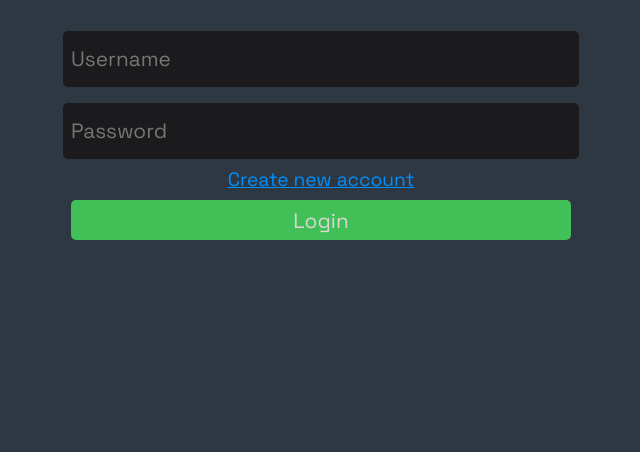
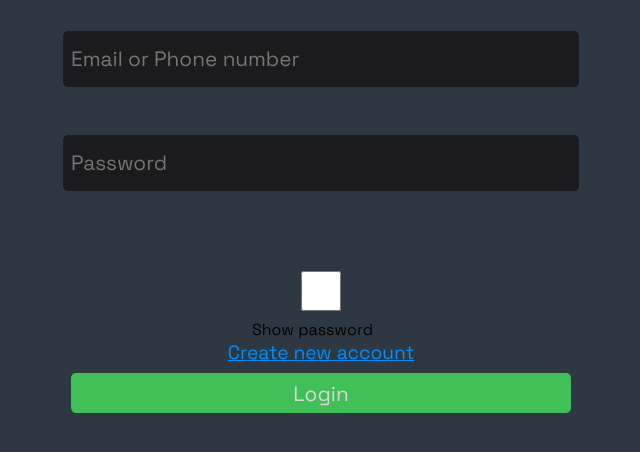
Before and after one commit to InfinitDarknes/Login-Register-Mini-project, a plain HTML site: page Login_Register_Project/index.html in a window 1280 px wide. Shown: the part 220-672 px from the top of the page, without its empty margins (319-959 px from the left). Drawn offline with Linux system fonts and the light colour scheme.

Commit message:
Update index.html

```diff
--- a/Login_Register_Project/index.html
+++ b/Login_Register_Project/index.html
@@ -4,15 +4,23 @@
     <meta charset="UTF-8" />
     <meta name="viewport" content="width=device-width, initial-scale=1.0" />
     <link rel="stylesheet" href="Style/Style.css" />
-    <title>Document</title>
+    <title>Login</title>
   </head>
   <body>
     <section id="container">
       <h1 id="title">Login</h1>
       <form action="" name="" id="login-form">
-        <input id="user-name-input" placeholder="Username" />
-        <input type="password" id="password-input" placeholder="Password" />
+        <input id="email-or-phone-number-input" placeholder="Email or Phone number" autocomplete="new-password" />
+        <p id="email-or-phone-number-error-box" class="error-box"></p>
+        <input type="password" id="password-input" placeholder="Password" autocomplete="new-password" />
+        <p id="password-error-box" class="error-box"></p>
+        <p id="login-error-box" class="error-box"></p>
+        <section id="toggle-visibility-container">
+          <input type="checkbox" id="toggle-visibility" />
+          <label for="toggle-visibility">Show password</label>
+        </section>
         <a href="Register/index.html">Create new account</a>
+        <!-- <a href="ForgetPassword/index.html">I forgot my password</a> -->
         <input type="submit" id="login-button" value="Login" />
       </form>
     </section>
```
